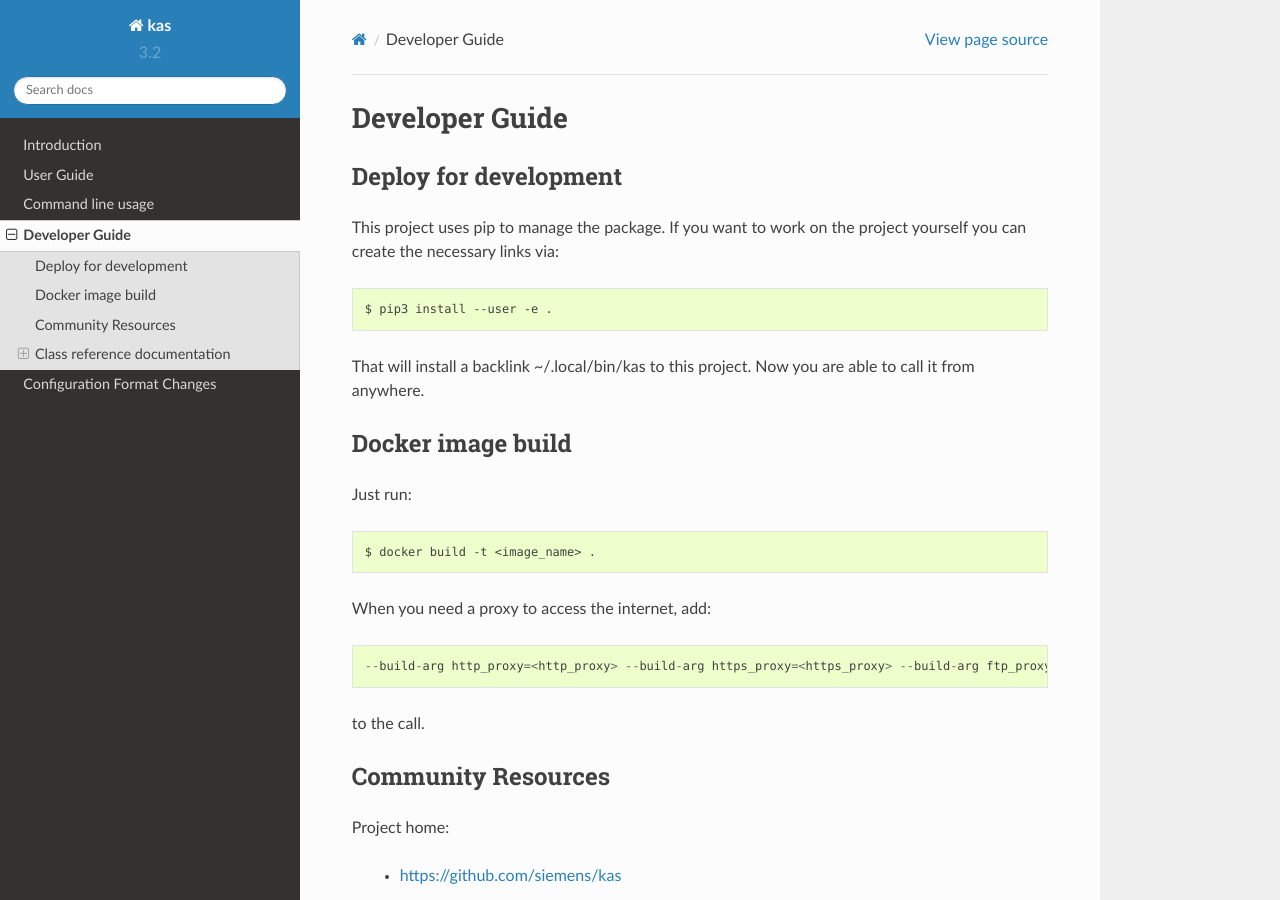
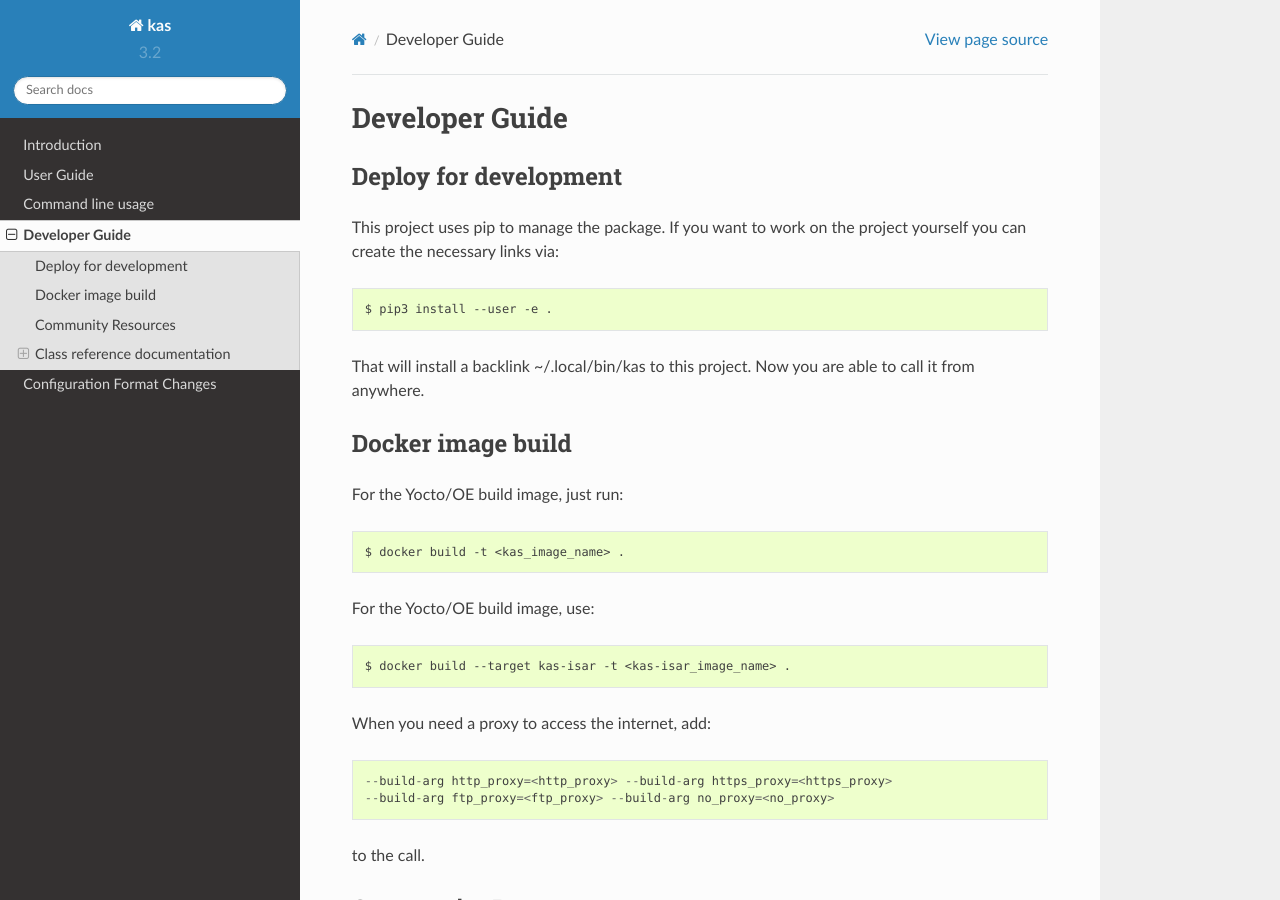
Before and after one commit to siemens/kas, a Sphinx documentation site: the page built from docs/devguide.rst, in a window 1280 px wide and 900 px high. Built offline with Sphinx 7.4.7 and the Read the Docs theme 2.0.0, drawn with Linux system fonts in a browser that asks for light colours.

Commit message:
docs: Fix description of container image generation
Since a6b18abc8a8f, we only have a single Dockerfile and a --target
instead.

We actually also need to touch the unmodified proxy line, wrapping it
around, so that doc8 remains happy.

Signed-off-by: Jan Kiszka <jan.kiszka@siemens.com>

```diff
--- a/docs/devguide.rst
+++ b/docs/devguide.rst
@@ -16,13 +16,18 @@
 Docker image build
 ------------------
 
-Just run::
+For the Yocto/OE build image, just run::
 
-    $ docker build -t <image_name> .
+    $ docker build -t <kas_image_name> .
+
+For the Yocto/OE build image, use::
+
+    $ docker build --target kas-isar -t <kas-isar_image_name> .
 
 When you need a proxy to access the internet, add::
 
-    --build-arg http_proxy=<http_proxy> --build-arg https_proxy=<https_proxy> --build-arg ftp_proxy=<ftp_proxy> --build-arg no_proxy=<no_proxy>
+    --build-arg http_proxy=<http_proxy> --build-arg https_proxy=<https_proxy>
+    --build-arg ftp_proxy=<ftp_proxy> --build-arg no_proxy=<no_proxy>
 
 to the call.
 
```
